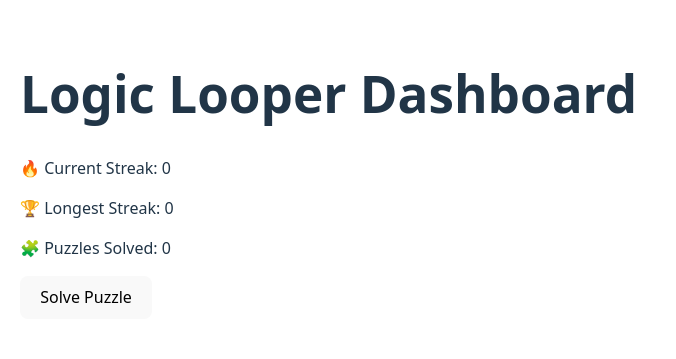
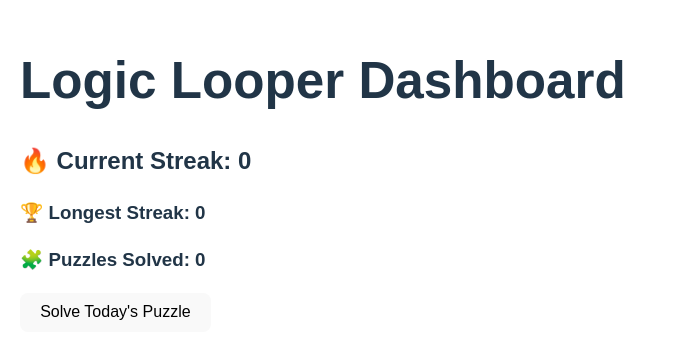
Before and after one commit to kaif9756/bluestock-capstone-project, a React (Vite) app: page / in a window 1280 px wide. Shown: the part 225-584 px from the top of the page, without its empty margins (0-676 px from the left). Built offline with nearby package versions, Linux system fonts and the light colour scheme.

Commit message:
Implemented Module 2 daily streak logic

```diff
--- a/src/App.jsx
+++ b/src/App.jsx
@@ -6,12 +6,15 @@ function App() {
   const [streak, setStreak] = useState(0);
   const [longestStreak, setLongestStreak] = useState(0);
   const [puzzlesSolved, setPuzzlesSolved] = useState(0);
+  const [lastSolvedDate, setLastSolvedDate] = useState(null);
+  const [canSolveToday, setCanSolveToday] = useState(true);
 
-  // Load data from localStorage
+  // Load saved data
   useEffect(() => {
     const storedStreak = Number(localStorage.getItem("streak"));
     const storedLongest = Number(localStorage.getItem("longestStreak"));
     const storedSolved = Number(localStorage.getItem("puzzlesSolved"));
+    const storedLastDate = localStorage.getItem("lastSolvedDate");
 
     const validStreak =
       isNaN(storedStreak) || storedStreak < 0
@@ -24,20 +27,40 @@ function App() {
         : Math.min(storedLongest, MAX_STREAK);
 
     const validSolved =
-      isNaN(storedSolved) || storedSolved < 0
-        ? 0
-        : storedSolved;
+      isNaN(storedSolved) || storedSolved < 0 ? 0 : storedSolved;
 
     setStreak(validStreak);
     setLongestStreak(validLongest);
     setPuzzlesSolved(validSolved);
+    setLastSolvedDate(storedLastDate);
+
+    const today = new Date().toDateString();
+
+    if (storedLastDate === today) {
+      setCanSolveToday(false);
+    }
   }, []);
 
-  // Function to update streak when puzzle is solved
   const updateStreak = () => {
-    let newStreak = streak + 1;
+    const today = new Date().toDateString();
 
-    // Clamp streak to max value
+    const yesterday = new Date();
+    yesterday.setDate(yesterday.getDate() - 1);
+    const yesterdayStr = yesterday.toDateString();
+
+    let newStreak = streak;
+
+    if (lastSolvedDate === today) {
+      alert("You already solved today's puzzle!");
+      return;
+    }
+
+    if (lastSolvedDate === yesterdayStr) {
+      newStreak = streak + 1;
+    } else {
+      newStreak = 1;
+    }
+
     if (newStreak > MAX_STREAK) {
       newStreak = MAX_STREAK;
     }
@@ -46,9 +69,12 @@ function App() {
 
     setStreak(newStreak);
     setPuzzlesSolved(newSolved);
+    setLastSolvedDate(today);
+    setCanSolveToday(false);
 
     localStorage.setItem("streak", newStreak);
     localStorage.setItem("puzzlesSolved", newSolved);
+    localStorage.setItem("lastSolvedDate", today);
 
     if (newStreak > longestStreak) {
       setLongestStreak(newStreak);
@@ -57,14 +83,18 @@ function App() {
   };
 
   return (
-    <div style={{ padding: "20px" }}>
+    <div style={{ padding: "20px", fontFamily: "Arial" }}>
       <h1>Logic Looper Dashboard</h1>
 
-      <p>🔥 Current Streak: {streak}</p>
-      <p>🏆 Longest Streak: {longestStreak}</p>
-      <p>🧩 Puzzles Solved: {puzzlesSolved}</p>
+      <h2>🔥 Current Streak: {streak}</h2>
+      <h3>🏆 Longest Streak: {longestStreak}</h3>
+      <h3>🧩 Puzzles Solved: {puzzlesSolved}</h3>
 
-      <button onClick={updateStreak}>Solve Puzzle</button>
+      {canSolveToday ? (
+        <button onClick={updateStreak}>Solve Today's Puzzle</button>
+      ) : (
+        <p>✅ You already solved today's puzzle</p>
+      )}
     </div>
   );
 }
```
